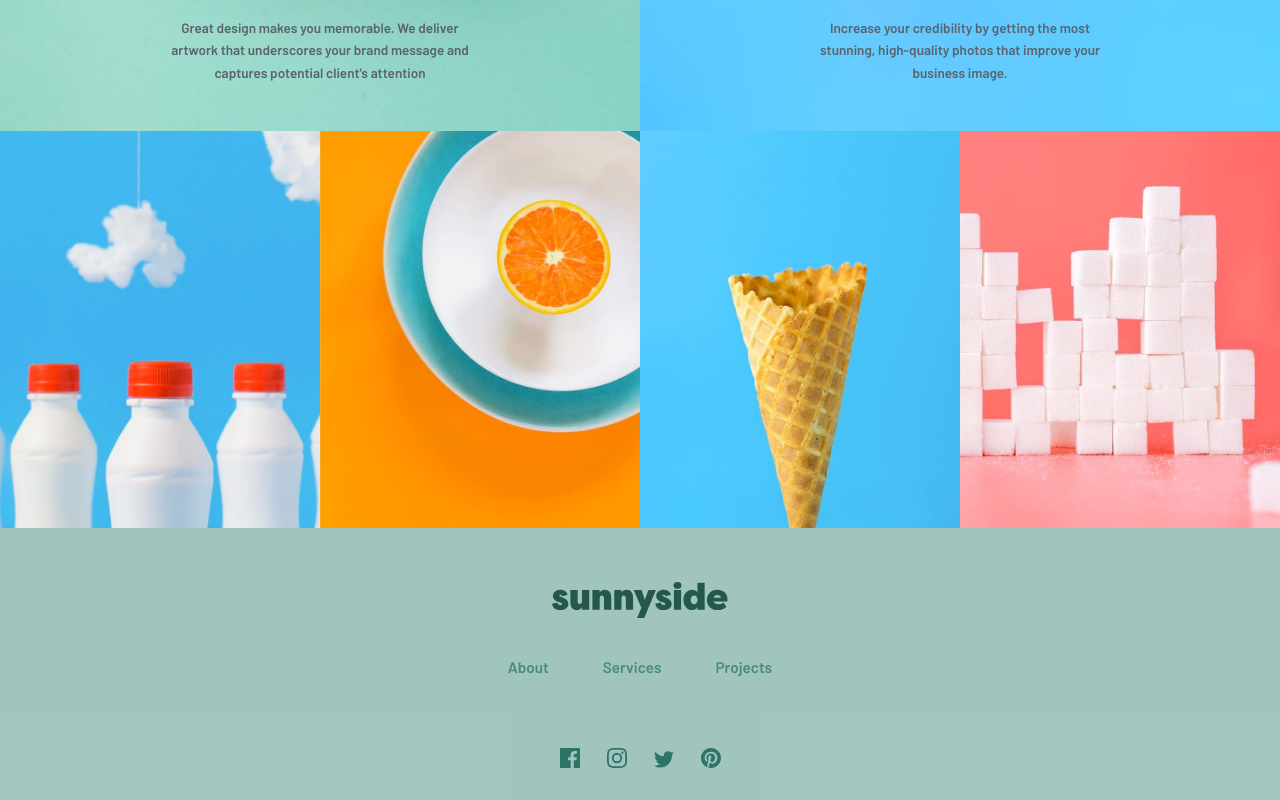
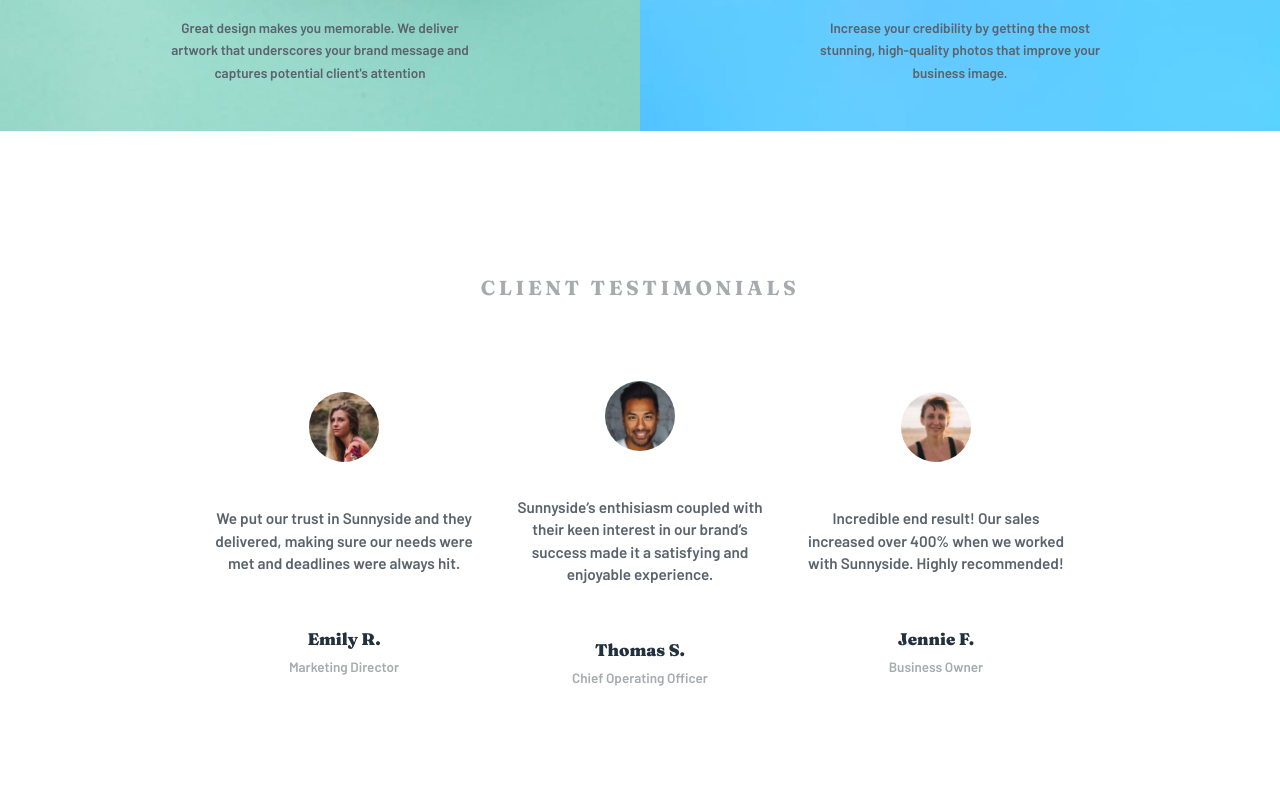
Before and after one commit to mbagatini/sunnyside-agency, a Next.js app: page / in a window 1280 px wide. Shown: the part 2080-2880 px from the top of the page. Built offline with nearby package versions, Linux system fonts and the light colour scheme.

Commit message:
Depoimentos de clientes

```diff
--- /dev/null
+++ b/src/components/Testimonials/ClientTestimonial/ClientTestimonial.module.scss
@@ -0,0 +1,28 @@
+.container {
+  max-width: 260px;
+  display: flex;
+  flex-direction: column;
+  align-items: center;
+  justify-content: center;
+  text-align: center;
+
+  p {
+    margin: 2.5rem 0;
+    font-size: 0.85rem;
+    line-height: 1.25rem;
+    color: var(--gray-700);
+  }
+
+  h5 {
+    margin: 0.5rem 0;
+    font-weight: 900;
+  }
+
+  span {
+    font-size: 0.75rem;
+    color: var(--gray-200);
+  }
+}
+.profile {
+  border-radius: 50%;
+}
--- /dev/null
+++ b/src/components/Testimonials/ClientTestimonial/index.tsx
@@ -0,0 +1,26 @@
+import Image, { StaticImageData } from "next/image";
+
+import styles from "./ClientTestimonial.module.scss";
+
+interface ClientTestimonialProps {
+  image: {
+    src: StaticImageData;
+    alt: string;
+  };
+  children: React.ReactNode;
+}
+
+export function ClientTestimonial({ image, children }: ClientTestimonialProps) {
+  return (
+    <div className={styles.container}>
+      <Image
+        src={image.src}
+        alt={image.alt}
+        width={70}
+        height={70}
+        className={styles.profile}
+      />
+      {children}
+    </div>
+  );
+}
--- /dev/null
+++ b/src/components/Testimonials/Testimonials.module.scss
@@ -0,0 +1,16 @@
+.container {
+  padding: 6.5rem 3rem;
+  text-align: center;
+
+  h4 {
+    color: var(--gray-200);
+    letter-spacing: 0.2rem;
+  }
+}
+
+.clients {
+  display: flex;
+  justify-content: center;
+  gap: 2rem;
+  padding: 3rem;
+}
--- /dev/null
+++ b/src/components/Testimonials/index.tsx
@@ -0,0 +1,48 @@
+import { ClientTestimonial } from "./ClientTestimonial";
+
+import emilyImg from "/public/images/image-emily.jpg";
+import thomasImg from "/public/images/image-thomas.jpg";
+import jennieImg from "/public/images/image-jennie.jpg";
+
+import styles from "./Testimonials.module.scss";
+
+export function Testimonials() {
+  return (
+    <section className={styles.container}>
+      <h4>CLIENT TESTIMONIALS</h4>
+
+      <div className={styles.clients}>
+        <ClientTestimonial
+          image={{ src: emilyImg, alt: "Emily, marketing director" }}
+        >
+          <p>
+            We put our trust in Sunnyside and they delivered, making sure our
+            needs were met and deadlines were always hit.
+          </p>
+          <h5>Emily R.</h5>
+          <span>Marketing Director</span>
+        </ClientTestimonial>
+        <ClientTestimonial
+          image={{ src: thomasImg, alt: "Thomas, chief operating officer" }}
+        >
+          <p>
+            Sunnyside&lsquo;s enthisiasm coupled with their keen interest in our
+            brand&lsquo;s success made it a satisfying and enjoyable experience.
+          </p>
+          <h5>Thomas S.</h5>
+          <span>Chief Operating Officer</span>
+        </ClientTestimonial>
+        <ClientTestimonial
+          image={{ src: jennieImg, alt: "Jennie, business owner" }}
+        >
+          <p>
+            Incredible end result! Our sales increased over 400% when we worked
+            with Sunnyside. Highly recommended!
+          </p>
+          <h5>Jennie F.</h5>
+          <span>Business Owner</span>
+        </ClientTestimonial>
+      </div>
+    </section>
+  );
+}
--- a/src/pages/index.tsx
+++ b/src/pages/index.tsx
@@ -6,6 +6,7 @@ import { useBreakpoint } from "../hooks/useBreakpoint";
 import { Header } from "../components/Header";
 import { Grid } from "../components/Grid";
 import { PhotoGrid } from "../components/PhotoGrid";
+import { Testimonials } from "../components/Testimonials";
 import { Footer } from "../components/Footer";
 
 import imgBannerMobile from "/public/images/mobile/image-header.jpg";
@@ -31,6 +32,7 @@ function Home() {
       </section>
 
       <Grid />
+      <Testimonials />
       <PhotoGrid />
       <Footer />
     </div>
```
